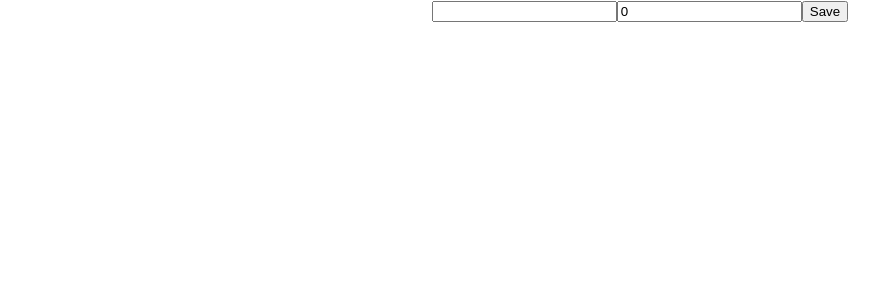
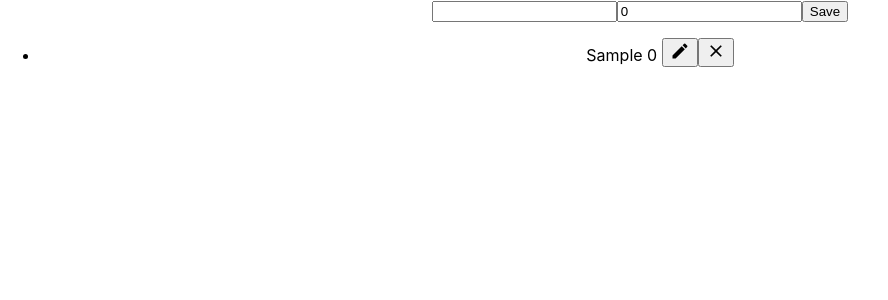
Before and after one commit to nifantyev/netology-redux-servicecenter, a React (Create React App) app: page / in a window 1280 px wide. Both pictures are taken after typing "Sample" into the empty fields and a click on the button "Save". Shown: the top 300 px of the page, without its empty margins (0-888 px from the left). Built offline with nearby package versions, Linux system fonts and the light colour scheme.

Commit message:
Реализовал ServiceList

```diff
--- a/src/App.tsx
+++ b/src/App.tsx
@@ -1,11 +1,13 @@
 import React from 'react';
 import './App.css';
 import ServiceForm from './features/services/ServiceForm';
+import ServiceList from './features/services/ServiceList';
 
 function App() {
   return (
     <div className="App">
       <ServiceForm />
+      <ServiceList />
     </div>
   );
 }
--- /dev/null
+++ b/src/features/services/ServiceList.tsx
@@ -0,0 +1,44 @@
+import React from 'react';
+import EditIcon from '@material-ui/icons/Edit';
+import CloseIcon from '@material-ui/icons/Close';
+import { useAppSelector, useAppDispatch } from '../../app/hooks';
+import { editService, removeService } from './servicesSlice';
+
+export default function ServiceList() {
+  const dispatch = useAppDispatch();
+
+  const { services, editedServiceId } = useAppSelector(
+    (store) => store.services
+  );
+
+  const handleEdit = (id: number) => {
+    dispatch(editService(id));
+  };
+
+  const handleRemove = (id: number) => {
+    if (id === editedServiceId) {
+      window.alert(
+        'Нельзя удалить редактируемый объект. Сначала сохраните его или отмените редактирование'
+      );
+      return;
+    }
+    dispatch(removeService(id));
+  };
+
+  return (
+    <ul>
+      {services.map((o) => (
+        <li key={o.id}>
+          {o.name} {o.price}
+          &nbsp;
+          <button onClick={() => handleEdit(o.id)}>
+            <EditIcon fontSize="small" />
+          </button>
+          <button onClick={() => handleRemove(o.id)}>
+            <CloseIcon fontSize="small" />
+          </button>
+        </li>
+      ))}
+    </ul>
+  );
+}
```
